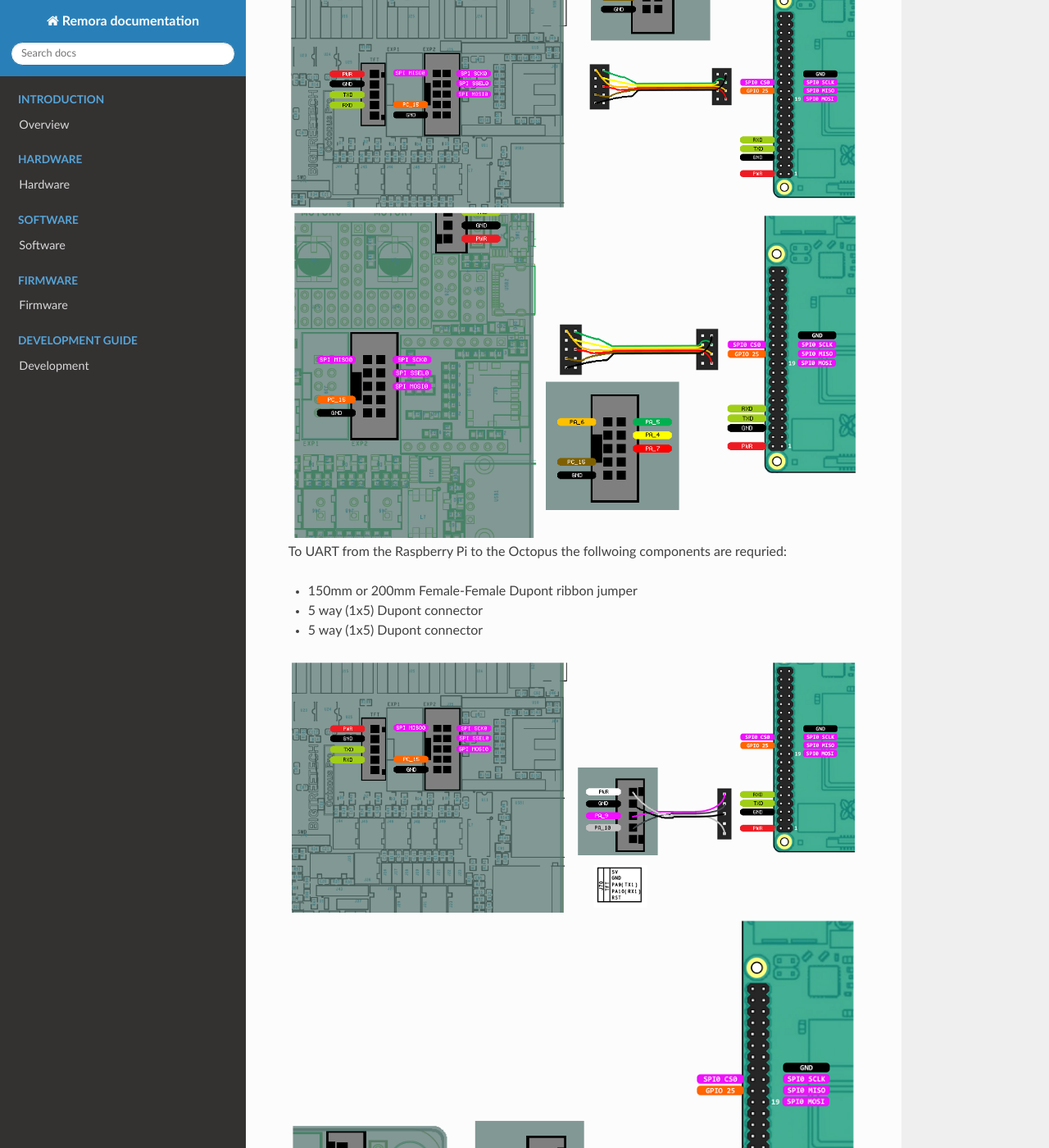
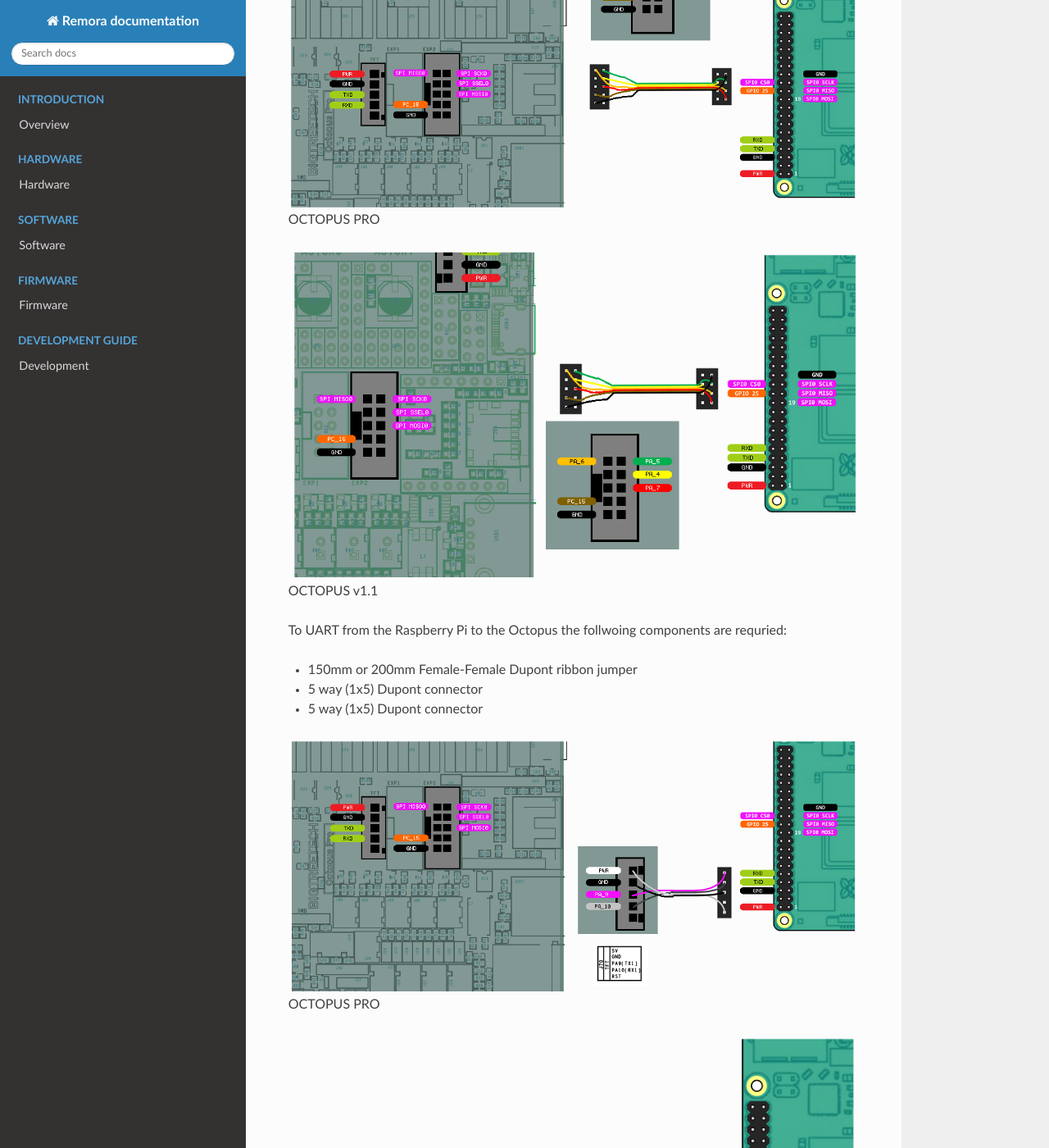
Before and after one commit to scottalford75/Remora-docs, a Sphinx documentation site: the page built from docs/source/hardware/octopus.rst, in a window 1280 px wide and 1400 px high, scrolled down 1691 px. Shown: the whole window at 82% size. Built offline with Sphinx 7.4.7 and the Read the Docs theme 2.0.0, drawn with Linux system fonts in a browser that asks for light colours; pages that are not in the unit, such as notebooks, are missing from menus.

Commit message:
Update octopus.rst

```diff
--- a/docs/source/hardware/octopus.rst
+++ b/docs/source/hardware/octopus.rst
@@ -38,11 +38,12 @@
 .. image:: ../_static/Octopus-pro-wiring-diag1.png
     :align: center
 
+OCTOPUS PRO
 
 .. image:: ../_static/Octopus-v1-wiring-diag1.png
     :align: center
 
-
+OCTOPUS v1.1
 
 To UART from the Raspberry Pi to the Octopus the follwoing components are requried:
 
@@ -53,7 +54,11 @@
 .. image:: ../_static/Octopus-pro-wiring-diag2.png
     :align: center
 
+OCTOPUS PRO
+
 .. image:: ../_static/Octopus-v1-wiring-diag2.png
     :align: center
 
+OCTOPUS v1.1
+
 The diagram above includes the optional serial debug interface. Note that TX <-> RXD and RX <-> TXD.
```
